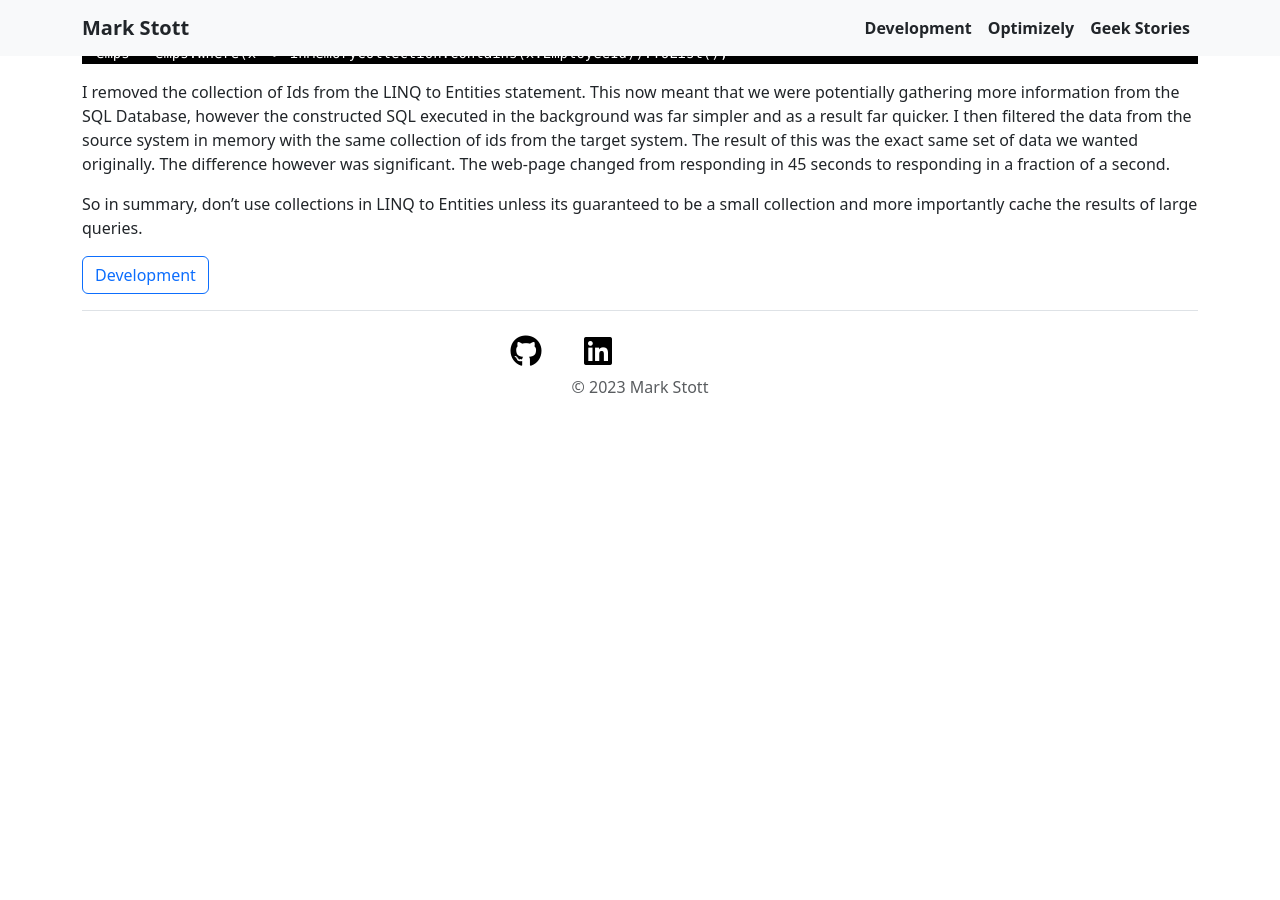
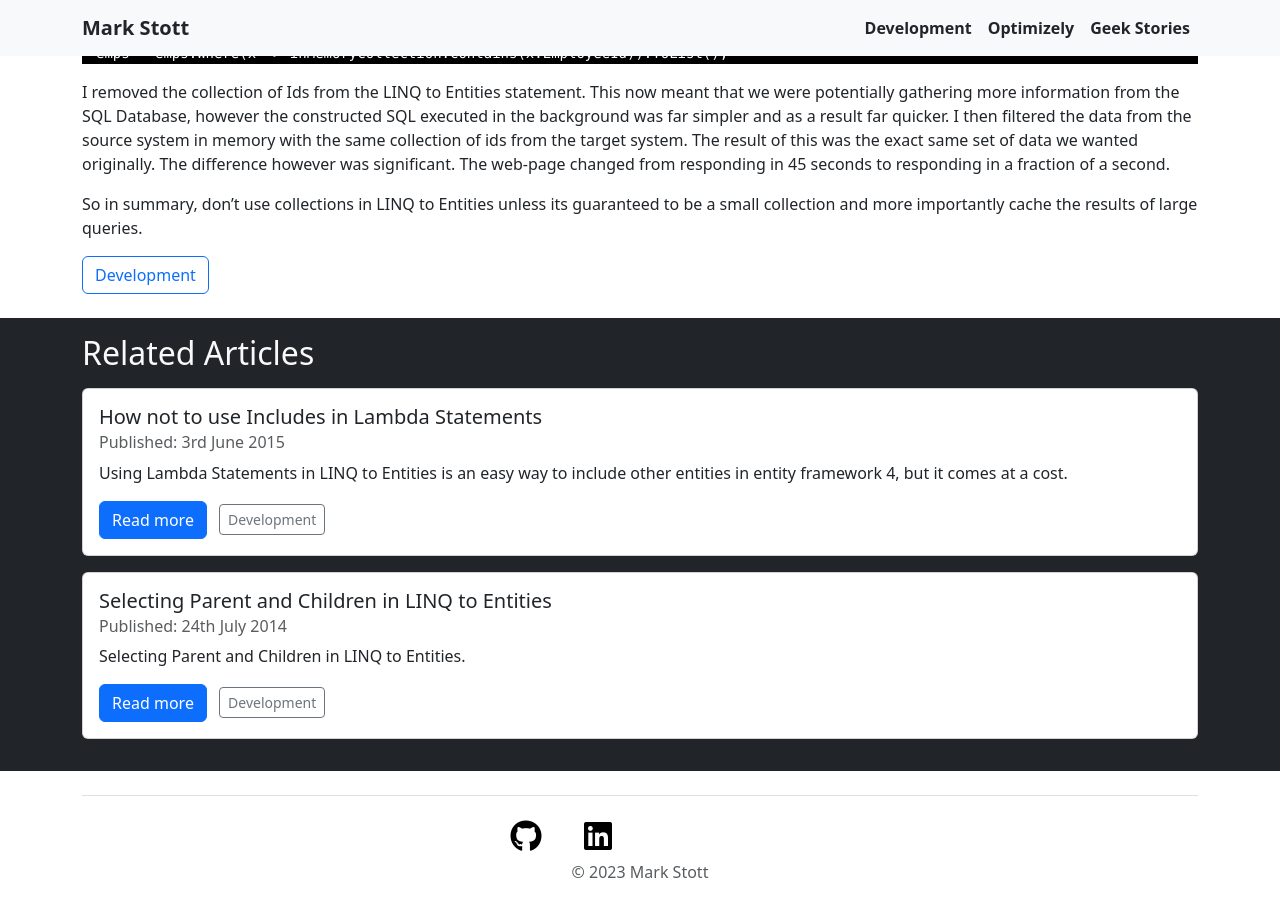
Before and after one commit to GeekInTheNorth/GeekInTheNorth.github.io, a Jekyll site: the page built from _posts/2015-05-25-why-not-to-use-in-memory-collections-in-linq-to-sql.md, in a window 1280 px wide and 900 px high, scrolled down 1140 px. Built offline with Jekyll 4.4.1, drawn with Linux system fonts in a browser that asks for light colours; before the commit the page ends 1555 px from its top, so only the background shows below that.

Commit message:
Link early articles around linq to entities

```diff
--- a/_posts/2015-05-25-why-not-to-use-in-memory-collections-in-linq-to-sql.md
+++ b/_posts/2015-05-25-why-not-to-use-in-memory-collections-in-linq-to-sql.md
@@ -5,6 +5,9 @@ description: "Why not to use large in-memory collections in a LINQ to Entities q
 permalink: "/article/why_not_to_use_in_memory_collections_in_linq_to_entities"
 category:
   - Development
+relatedArticles:
+  - "_posts/2015-06-03-how-not-use-includes-in-lambda-statements.md"
+  - "_posts/2014-07-24-selecting-parent-and-children-in-linq-to-entities.md"
 ---
 
 # Why not to use In Memory Collections in LINQ to Entities
```
Also changed, not shown: _posts/2014-07-24-selecting-parent-and-children-in-linq-to-entities.md (+3 -0 lines), _posts/2015-06-03-how-not-use-includes-in-lambda-statements.md (+3 -0 lines).
